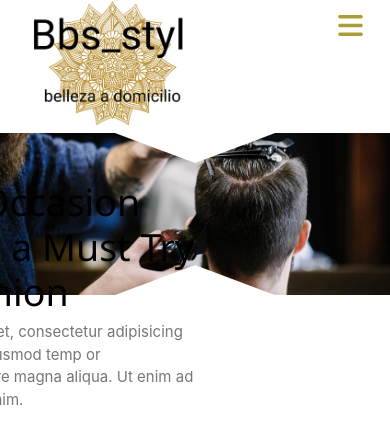
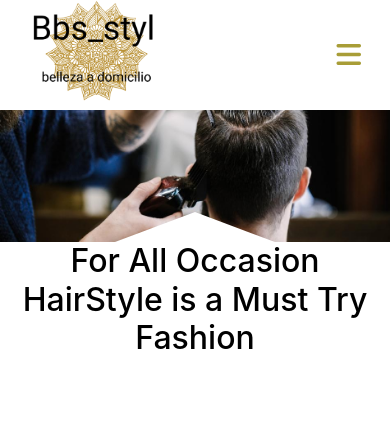
Before and after one commit to Maellyf5/Bbs_styl, a Django app: page /inicio/ in a window 390 px wide. Shown: the top 444 px of the page. Run offline with Django 3.2, Linux system fonts and the light colour scheme; some libraries are stand-ins or nearby versions.

Commit message:
banner area

```diff
--- a/Bbs_Styl/app/static/css/style.css
+++ b/Bbs_Styl/app/static/css/style.css
@@ -2,6 +2,28 @@
     margin: 0;
     padding: 0;
 }
+
+@media (max-width: 1199px) {
+    .logo {
+        height: 110px;
+        position: fixed;
+    }
+    .logoIMG{
+        width: 120px;
+    }
+}
+
+
+@media (max-width: 1199px){
+.header-area {
+    position: absolute;
+    background-color: #fff;
+    width: 100%;
+    z-index: 999999;
+    transition: all 0.4s ease 0s;
+}
+}
+
 
 @media (max-width: 1295px) {
     .menu-left {
@@ -66,25 +88,16 @@ a.dorado {
     margin-bottom: 20px;
 }
 
-.banner-area {
-    min-height: 400px;
-
-  }
-
-  @media ( max-width: 991px){
-        .banner-area {
-            background: #eaeaea;
-    }
-  }
-
-
-
 .banner-img {
     position: relative;
-    z-index: inherit ;
+    z-index: 1;
 }
 
- .banner-img::after{
+.overlay-bg {
+    background: rgba(0, 0, 0, .3);
+}
+
+.banner-img::after{
         top: 15px;
         border-top: 30px solid #ffffff;
         content: '';
@@ -101,7 +114,7 @@ a.dorado {
 .banner-img::before {
         bottom: -15px;
         border-bottom: 30px solid #ffffff;
-         content: '';
+        content: '';
         position: absolute;
         left: 50%;
         transform:translate(-50%, -50%);
@@ -113,27 +126,13 @@ a.dorado {
 }
 
 
-.overlay-bg {
-        background: rgba(0, 0, 0, .3);
-    }
-
-
-
-
-
-
-    @media ( max-width: 991px) {
+    @media ( max-width: 1197px) {
         .home-banner-area{
             background: white;
             padding: 80px 0px 100px;
         }
     }
 
-         @media ( max-width: 991px){
-            .no-js .owl-carousel,.owl-carousel.owl-loaded{
-                 display: none;
-        }
-    }
     .text-wrapper {
         width: 100%;
         position: absolute;
@@ -142,15 +141,15 @@ a.dorado {
         transform:translate(-50%, -50%);
         text-align: center;
         z-index: 2;
-        color: #fff;
+
     }
 
-       @media (max-width: 991px) {
-        .text-wrapper{  width: 80%;
+        @media (max-width: 900px) {
+        .text-wrapper{
+            width: 80%;
             margin: auto;
-            color: #777777;
             position: static;
-
+            transform:translate(0%, 0%);
         }
         }
         @media (max-width: 575px) {
@@ -159,22 +158,23 @@ a.dorado {
             }
         }
 
-        h1 {
-            color: black;
-            font-size: 60px;
-        }
+.bannerH1{
+    font-size: 60px;
+    color: white;
+}
             @media (max-width: 1199px) {
-                .h1{  font-size: 40px;
+                .bannerH1{
+                    font-size: 50px;
             }
             }
-            @media (max-width: 991px) {
-               .h1{  color:white ;
+            @media (max-width: 900px) {
+                .bannerH1{
+                   color:black;
+                   font-size: 35px;
             }
             }
             @media ( max-width: 575px) {
-               .h1{ font-size: 32px;
+               .bannerH1{
+                    font-size: 32px;
             }
         }
-        p {
-            margin: 25px 0;
-        }
--- a/Bbs_Styl/templates/app/index.html
+++ b/Bbs_Styl/templates/app/index.html
@@ -10,15 +10,12 @@
     <title>Document</title>
 
     <link rel="stylesheet" href="{% static 'css/style.css' %}" />
-    <link rel="stylesheet" href="https://www.w3schools.com/w3css/4/w3.css">
+
     <link rel="stylesheet" href="https://cdnjs.cloudflare.com/ajax/libs/animate.css/4.0.0/animate.min.css" />
     <link rel="stylesheet" href="https://maxcdn.bootstrapcdn.com/bootstrap/4.4.1/css/bootstrap.min.css">
 </head>
 
 <body>
-
-
-
 
     <header class="header-area text-center ">
         <div class="contenedor">
@@ -32,15 +29,18 @@
                         <a href="gallery.html" class="dorado">SERVICIOS</a>
                     </div>
                     <div class="col-2 logo mr-3">
-                        <a href="index.html"><img class="mx-auto mb-3" src="{% static 'img/logodorado.png' %}" width=150px; alt="logo"></a>
+                        <a href="index.html"><img class="mx-auto mb-3 logoIMG" src="{% static 'img/logodorado.png' %}"
+                                width=150px; alt="logo"></a>
 
                     </div>
 
                     <nav class="col navbar navbar-expand-xl justify-content-end">
 
                         <!-- Toggler/collapsibe Button -->
-                        <button class="navbar-toggler" type="button" data-toggle="collapse" data-target="#collapsibleNavbar">
-                            <span class="lnr lnr-menu"><i class="fas fa-bars" style="color:rgb(168, 157, 55); font-size:28px;"></i></span>
+                        <button class="navbar-toggler" type="button" data-toggle="collapse"
+                            data-target="#collapsibleNavbar">
+                            <span class="lnr lnr-menu"><i class="fas fa-bars"
+                                    style="color:rgb(168, 157, 55); font-size:28px;"></i></span>
                         </button>
 
                         <!-- Navbar links -->
@@ -62,7 +62,8 @@
                                 <!-- Dropdown -->
 
                                 <li class="nav-item dropdown menuD text-right">
-                                    <a class="nav-link dropdown-toggle " href="#" id="navbardrop" data-toggle="dropdown">
+                                    <a class="nav-link dropdown-toggle " href="#" id="navbardrop"
+                                        data-toggle="dropdown">
                                         REGISTRATE
                                     </a>
                                     <div class="dropdown-menu">
@@ -97,19 +98,13 @@
             <img class="img-fluid" style="width:100%; height: auto; " src="{% static 'img/b1.jpg' %}" alt="">
             <div class="overlay overlay-bg"></div>
         </div>
-		</div>
+
 
         <div class="text-wrapper">
-			<h1>
+            <h1 class="bannerH1">
                 For All Occasion <br>
                 HairStyle is a Must Try Fashion
             </h1>
-			<p>
-				Lorem ipsum dolor sit amet, consectetur adipisicing elit, sed do eiusmod temp or <br>
-				incididunt ut labore et dolore
-				magna aliqua. Ut enim ad minim.
-			</p>
-
 
         </div>
     </section>
```
Lines whose indentation alone changed are shown as unchanged.
